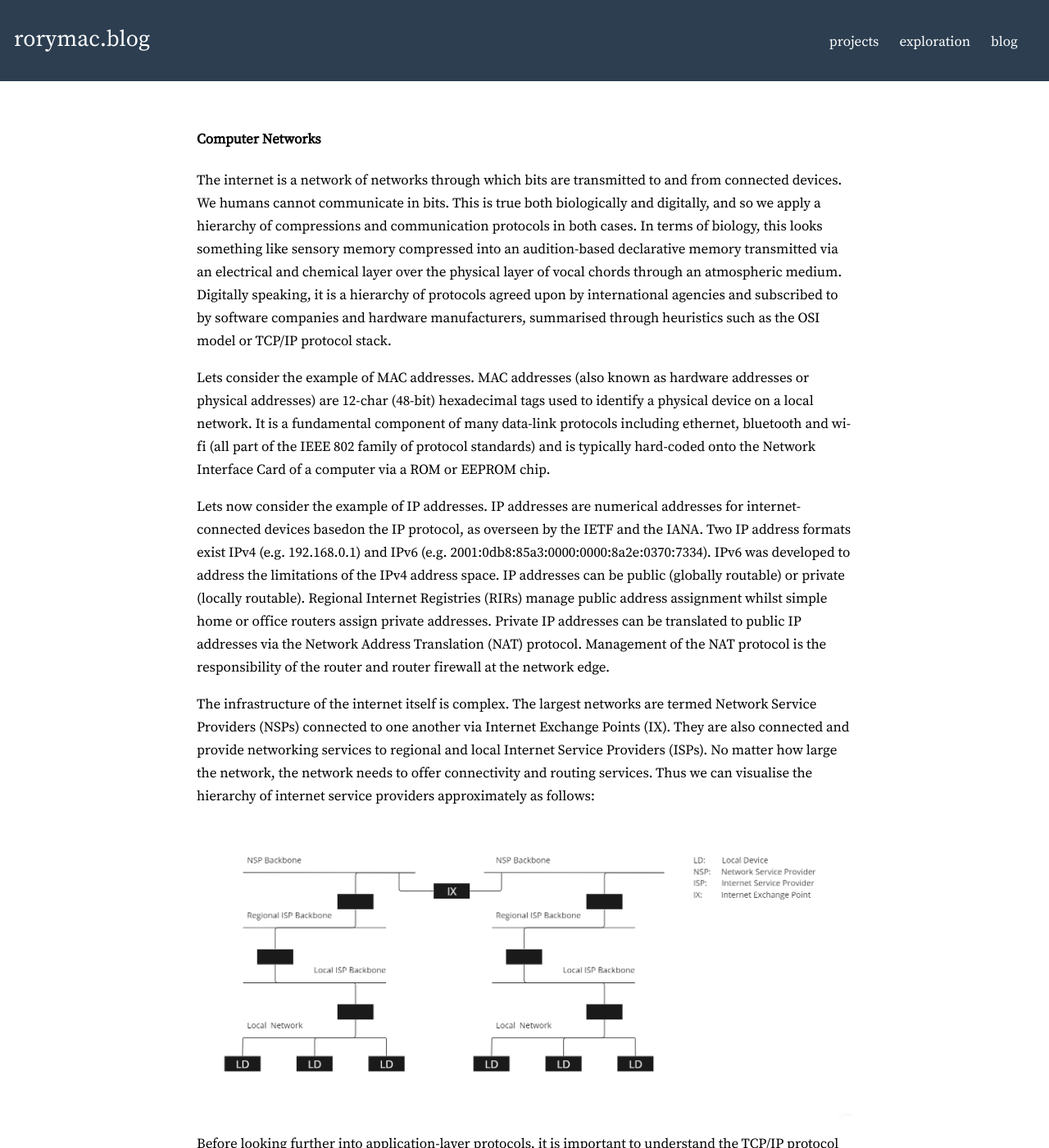
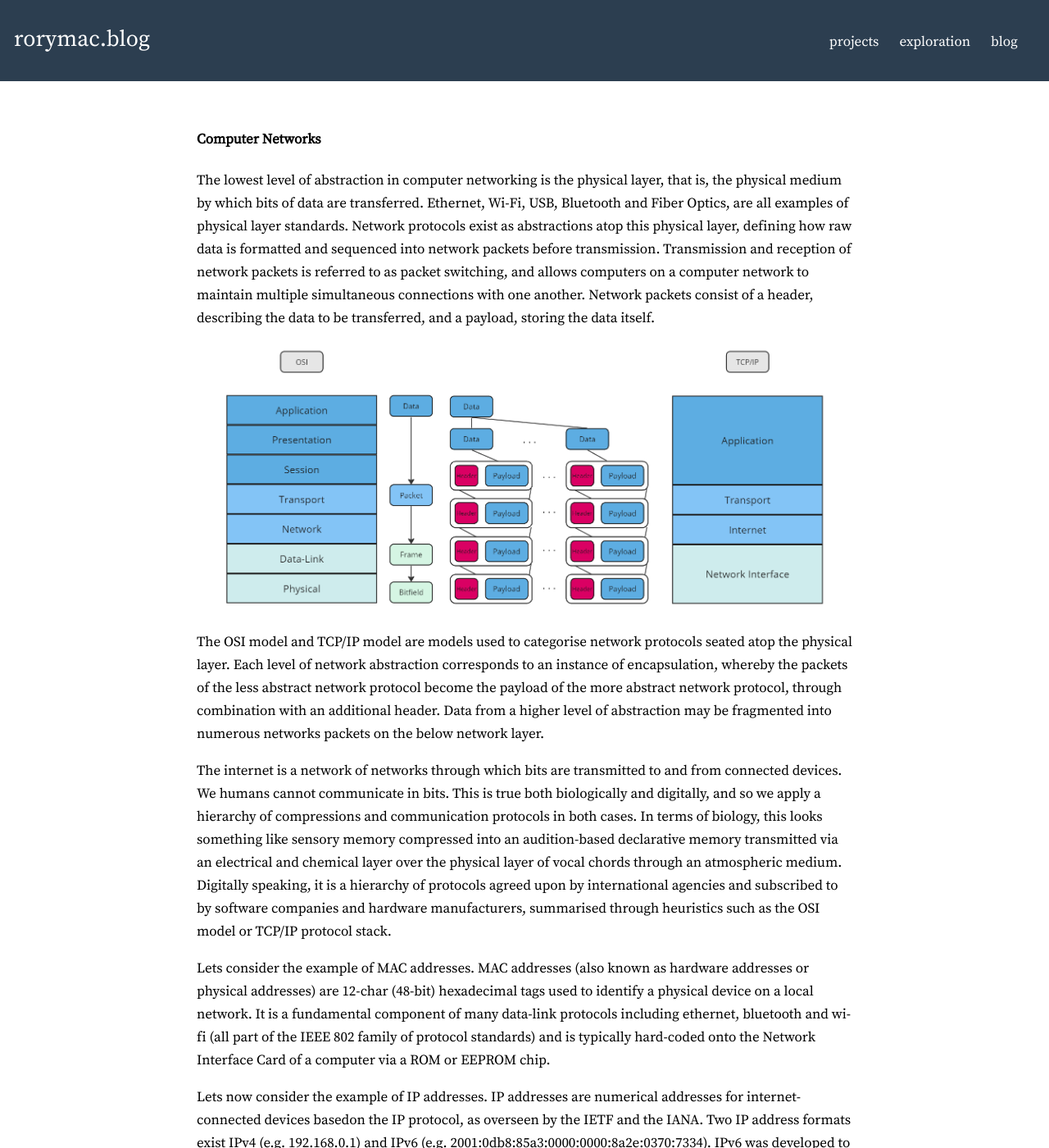
Before and after one commit to Rory-Mac/personal-website, a Jekyll site: the page built from High-Level Programming/Computer Networks.markdown, in a window 1280 px wide and 1400 px high. Shown: the whole window at 82% size. Built offline with Jekyll 4.4.1, drawn with Linux system fonts in a browser that asks for light colours.

Commit message:
OSI/TCP model networks document

```diff
--- a/High-Level Programming/Computer Networks.markdown
+++ b/High-Level Programming/Computer Networks.markdown
@@ -3,12 +3,20 @@ layout: narrow
 title: Computer Networks
 ---
 <h4>Computer Networks</h4>
+<p>The lowest level of abstraction in computer networking is the physical layer, that is, the physical medium by which bits of data are transferred. Ethernet, Wi-Fi,
+USB, Bluetooth and Fiber Optics, are all examples of physical layer standards. Network protocols exist as abstractions atop this physical layer, defining how raw data is
+formatted and sequenced into network packets before transmission. Transmission and reception of network packets is referred to as packet switching, and allows computers
+on a computer network to maintain multiple simultaneous connections with one another. Network packets consist of a header, describing the data to be transferred, and a
+payload, storing the data itself.</p>
+<p><img src="/Assets/images/OSI_TCP_IP.png" width="100%" height="100%"></p>
+<p>The OSI model and TCP/IP model are models used to categorise network protocols seated atop the physical layer. Each level of network abstraction
+corresponds to an instance of encapsulation, whereby the packets of the less abstract network protocol become the payload of the more abstract network protocol, through
+combination with an additional header. Data from a higher level of abstraction may be fragmented into numerous networks packets on the below network layer.</p>
+<p>
+
+</p>
 <!--
-(Physical/Data-Link/Network-Access Layer): ethernet, wi-fi, etc
-explain how OSI and TCP/IP model is hierarchy of software abstractions atop physical/data-link layer, explain packet encapsulation
-(Network/Internet Layer): ARP, IP, ICMP
-(Transport Layer): TCP, UDP
-(Application Layer): DNS, SMTP, FTP, Telnet, SMTP, HTTP
+MAC, IP, TCP/UDP, DNS, HTTP, Custom Protocols
 -->
 <p>The internet is a network of networks through which bits are transmitted to and from connected devices. We humans cannot communicate in bits. This
     is true both biologically and digitally, and so we apply a hierarchy of compressions and communication protocols in both cases. In terms of
```
Also changed, not shown: Assets/images/OSI_TCP_IP.png (added).
